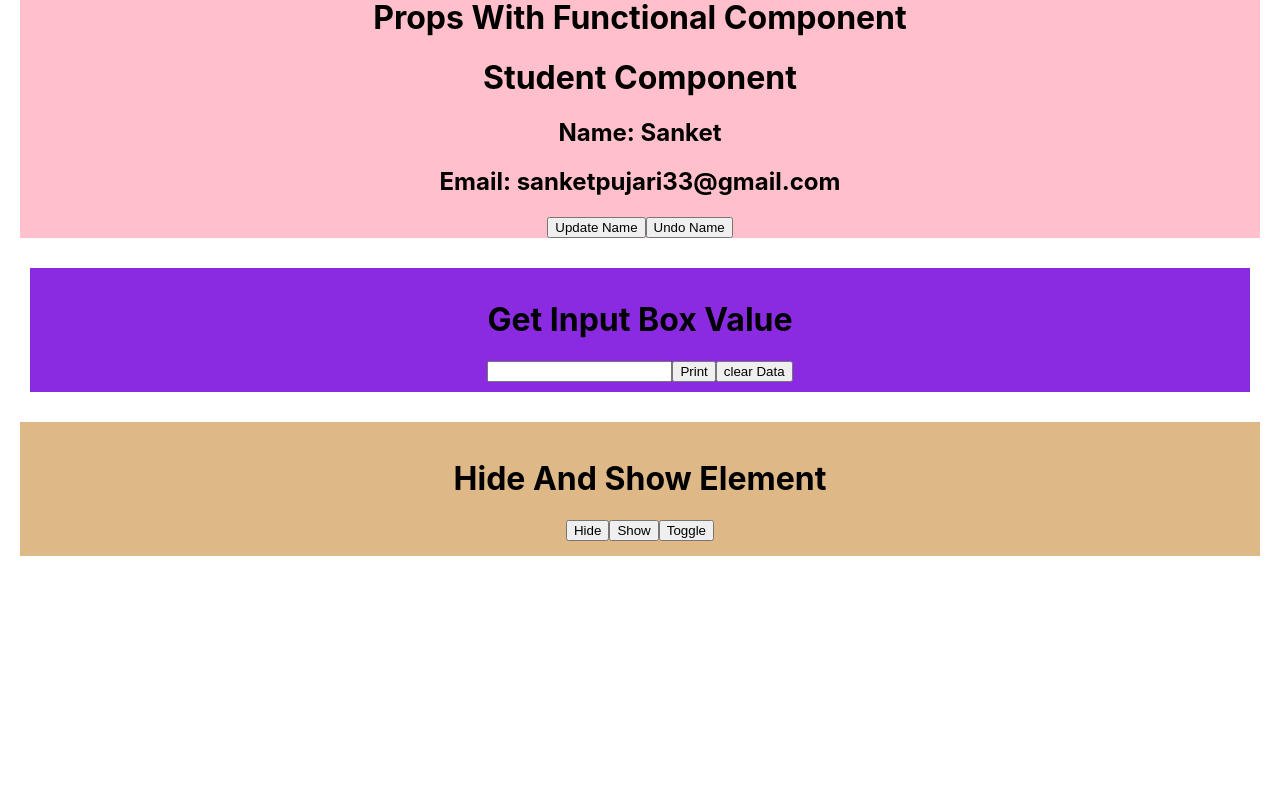
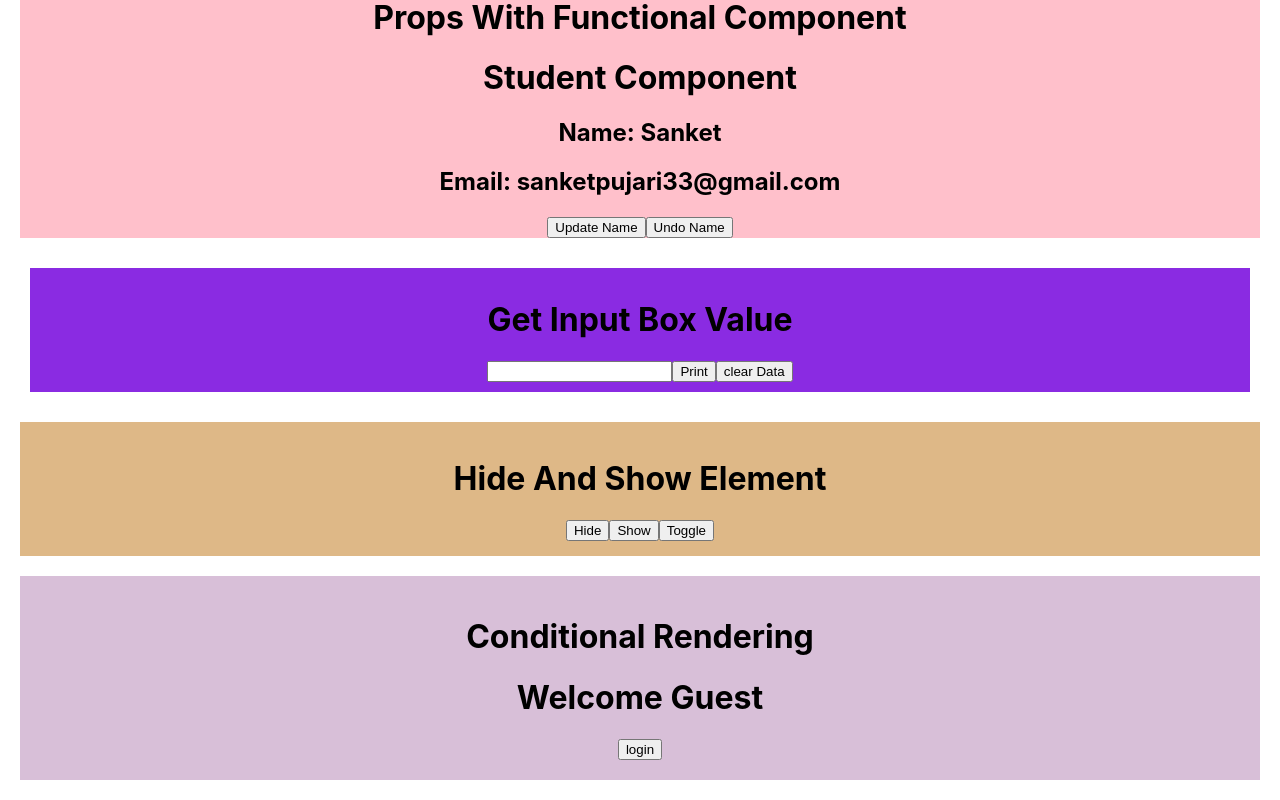
Before and after one commit to sanketpujari33/Full-Stack-Develaper, a React (Create React App) app in the folder Web-Technologies/React-Js/blog/: page / in a window 1280 px wide. Shown: the part 640-1440 px from the top of the page. Before the commit the page ends 1216 px from the top, so only its background shows below. Built offline with nearby package versions, Linux system fonts and the light colour scheme.

Commit message:
Conditional Rendering

```diff
--- /dev/null
+++ b/Web-Technologies/React-Js/blog/src/components/Function/ConditionalRendering.js
@@ -0,0 +1,24 @@
+import { useState } from "react";
+
+function ConditionalRendering() {
+    return (
+        <div style={{margin:20, padding:20, backgroundColor:"thistle"}}>
+            <h1>Conditional Rendering</h1>
+            <Profile/>
+        </div>
+    );
+}
+export function Profile(){
+    const [loggedIn, setLoggedIn]=useState(false);
+    return (
+        <>
+        {
+            loggedIn ?
+            <h1>Profile Component</h1>:
+            <h1>Welcome Guest</h1>
+        }
+        <button onClick={()=>setLoggedIn(!loggedIn)}>login</button>
+        </>
+    );
+}
+export default ConditionalRendering;
--- a/Web-Technologies/React-Js/blog/src/components/Function/FunctionComponent.js
+++ b/Web-Technologies/React-Js/blog/src/components/Function/FunctionComponent.js
@@ -1,3 +1,4 @@
+import ConditionalRendering from "./ConditionalRendering";
 import EventFuctionalComponent from "./EventFuctionalComponent";
 import GetInputBoxValue from "./GetInputBoxValue";
 import HandleFormInReact from "./HandleFormInReact";
@@ -14,7 +15,7 @@ function FunctionComponent() {
             <PropsWithFunctionalComponent/>
             <GetInputBoxValue/>
             <HideAndShowElemrnt/>
-
+            <ConditionalRendering/>
         </>
     );
 }
```
